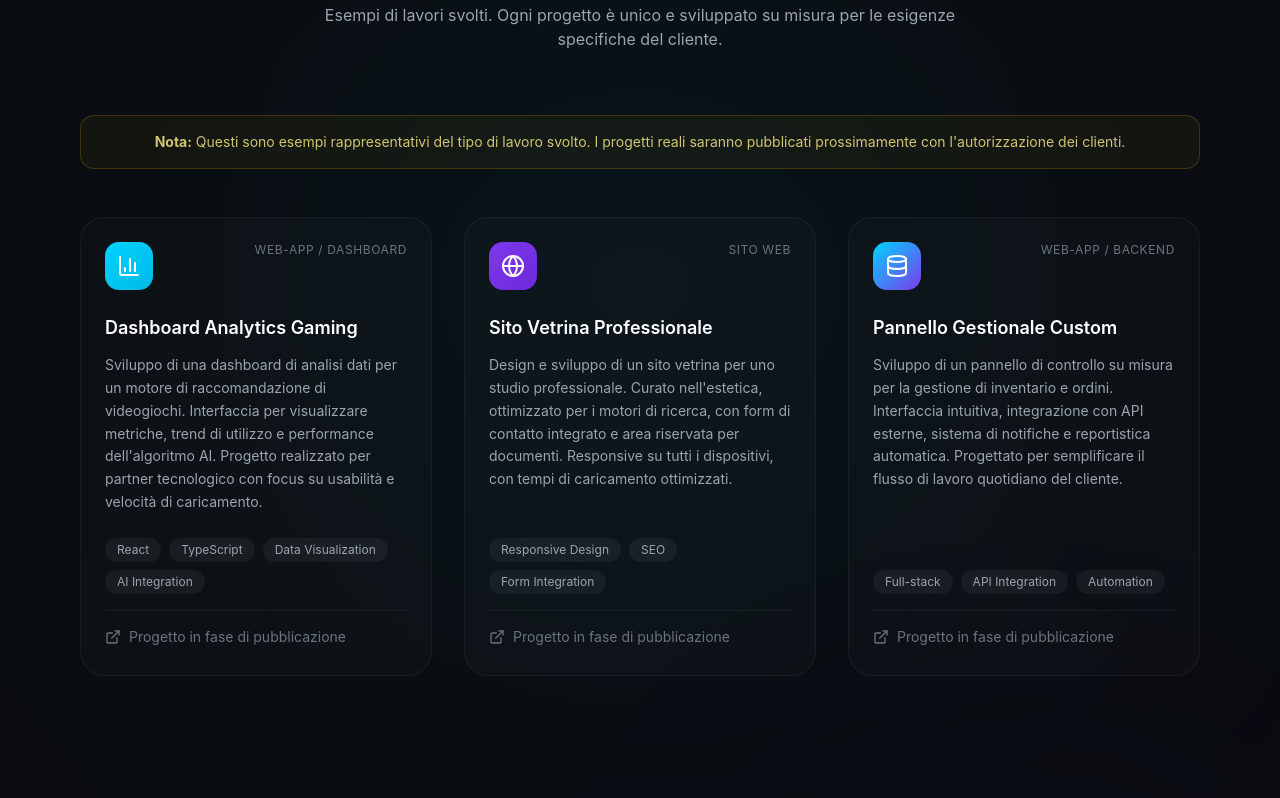
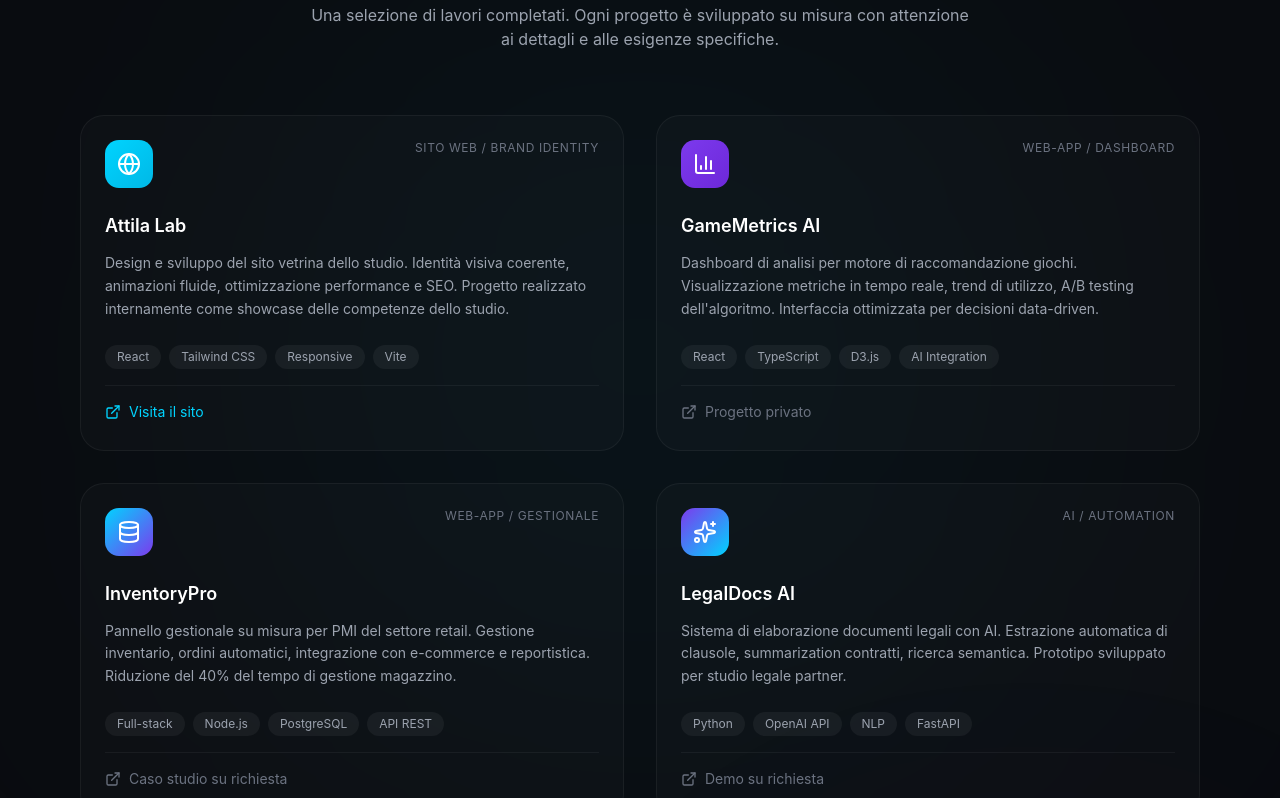
Before and after one commit to Attilalab/sito-internet-aziendale-attila-lab, a React (Vite) app in the folder app/: page / in a window 1280 px wide. Shown: the part 3780-4578 px from the top of the page. Built offline with nearby package versions, Linux system fonts and the light colour scheme.

Commit message:
Increase logo size to h-16 and update Projects section with realistic portfolio

```diff
--- a/app/src/sections/Footer.tsx
+++ b/app/src/sections/Footer.tsx
@@ -32,7 +32,7 @@ export default function Footer() {
                 <img
                   src="/logo.jpeg"
                   alt="Attila Lab"
-                  className="h-14 w-auto rounded-lg drop-shadow-[0_0_12px_rgba(34,211,238,0.4)] hover:drop-shadow-[0_0_20px_rgba(34,211,238,0.7)] transition-all duration-300 hover:scale-105"
+                  className="h-16 w-auto rounded-lg drop-shadow-[0_0_12px_rgba(34,211,238,0.4)] hover:drop-shadow-[0_0_20px_rgba(34,211,238,0.7)] transition-all duration-300 hover:scale-105"
                 />
               </div>
               <p className="text-sm text-gray-500">
--- a/app/src/sections/Header.tsx
+++ b/app/src/sections/Header.tsx
@@ -45,7 +45,7 @@ export default function Header() {
             <img
               src="/logo.jpeg"
               alt="Attila Lab"
-              className="h-14 w-auto rounded-lg drop-shadow-[0_0_12px_rgba(34,211,238,0.4)] hover:drop-shadow-[0_0_20px_rgba(34,211,238,0.7)] transition-all duration-300 hover:scale-105"
+              className="h-16 w-auto rounded-lg drop-shadow-[0_0_12px_rgba(34,211,238,0.4)] hover:drop-shadow-[0_0_20px_rgba(34,211,238,0.7)] transition-all duration-300 hover:scale-105"
             />
           </a>
 
--- a/app/src/sections/Projects.tsx
+++ b/app/src/sections/Projects.tsx
@@ -1,32 +1,49 @@
-import { ExternalLink, BarChart3, Globe, Database } from 'lucide-react';
+import { ExternalLink, BarChart3, Globe, Database, Sparkles } from 'lucide-react';
 
 const projects = [
   {
+    icon: Globe,
+    title: 'Attila Lab',
+    category: 'Sito Web / Brand Identity',
+    description:
+      'Design e sviluppo del sito vetrina dello studio. Identità visiva coerente, animazioni fluide, ottimizzazione performance e SEO. Progetto realizzato internamente come showcase delle competenze dello studio.',
+    tags: ['React', 'Tailwind CSS', 'Responsive', 'Vite'],
+    gradient: 'from-cyan-400 to-cyan-500',
+    link: 'https://www.attila-lab.com',
+    linkText: 'Visita il sito',
+  },
+  {
     icon: BarChart3,
-    title: 'Dashboard Analytics Gaming',
+    title: 'GameMetrics AI',
     category: 'Web-app / Dashboard',
     description:
-      'Sviluppo di una dashboard di analisi dati per un motore di raccomandazione di videogiochi. Interfaccia per visualizzare metriche, trend di utilizzo e performance dell\'algoritmo AI. Progetto realizzato per partner tecnologico con focus su usabilità e velocità di caricamento.',
-    tags: ['React', 'TypeScript', 'Data Visualization', 'AI Integration'],
-    gradient: 'from-cyan-400 to-cyan-500',
-  },
-  {
-    icon: Globe,
-    title: 'Sito Vetrina Professionale',
-    category: 'Sito Web',
-    description:
-      'Design e sviluppo di un sito vetrina per uno studio professionale. Curato nell\'estetica, ottimizzato per i motori di ricerca, con form di contatto integrato e area riservata per documenti. Responsive su tutti i dispositivi, con tempi di caricamento ottimizzati.',
-    tags: ['Responsive Design', 'SEO', 'Form Integration'],
+      'Dashboard di analisi per motore di raccomandazione giochi. Visualizzazione metriche in tempo reale, trend di utilizzo, A/B testing dell\'algoritmo. Interfaccia ottimizzata per decisioni data-driven.',
+    tags: ['React', 'TypeScript', 'D3.js', 'AI Integration'],
     gradient: 'from-purple-500 to-purple-600',
+    link: null,
+    linkText: 'Progetto privato',
   },
   {
     icon: Database,
-    title: 'Pannello Gestionale Custom',
-    category: 'Web-app / Backend',
+    title: 'InventoryPro',
+    category: 'Web-app / Gestionale',
     description:
-      'Sviluppo di un pannello di controllo su misura per la gestione di inventario e ordini. Interfaccia intuitiva, integrazione con API esterne, sistema di notifiche e reportistica automatica. Progettato per semplificare il flusso di lavoro quotidiano del cliente.',
-    tags: ['Full-stack', 'API Integration', 'Automation'],
+      'Pannello gestionale su misura per PMI del settore retail. Gestione inventario, ordini automatici, integrazione con e-commerce e reportistica. Riduzione del 40% del tempo di gestione magazzino.',
+    tags: ['Full-stack', 'Node.js', 'PostgreSQL', 'API REST'],
     gradient: 'from-cyan-400 to-purple-500',
+    link: null,
+    linkText: 'Caso studio su richiesta',
+  },
+  {
+    icon: Sparkles,
+    title: 'LegalDocs AI',
+    category: 'AI / Automation',
+    description:
+      'Sistema di elaborazione documenti legali con AI. Estrazione automatica di clausole, summarization contratti, ricerca semantica. Prototipo sviluppato per studio legale partner.',
+    tags: ['Python', 'OpenAI API', 'NLP', 'FastAPI'],
+    gradient: 'from-purple-500 to-cyan-400',
+    link: null,
+    linkText: 'Demo su richiesta',
   },
 ];
 
@@ -44,28 +61,20 @@ export default function Projects() {
               Portfolio
             </span>
             <h2 className="text-3xl sm:text-4xl lg:text-5xl font-semibold text-white mb-6">
-              Alcuni <span className="gradient-text">progetti</span>
+              Progetti <span className="gradient-text">realizzati</span>
             </h2>
             <p className="text-gray-400 max-w-2xl mx-auto">
-              Esempi di lavori svolti. Ogni progetto è unico e sviluppato
-              su misura per le esigenze specifiche del cliente.
-            </p>
-          </div>
-
-          {/* Notice */}
-          <div className="mb-12 p-4 rounded-xl bg-yellow-500/5 border border-yellow-500/20">
-            <p className="text-sm text-yellow-200/80 text-center">
-              <strong>Nota:</strong> Questi sono esempi rappresentativi del tipo di lavoro svolto.
-              I progetti reali saranno pubblicati prossimamente con l'autorizzazione dei clienti.
+              Una selezione di lavori completati. Ogni progetto è sviluppato
+              su misura con attenzione ai dettagli e alle esigenze specifiche.
             </p>
           </div>
 
           {/* Projects Grid */}
-          <div className="grid md:grid-cols-2 lg:grid-cols-3 gap-6 lg:gap-8">
+          <div className="grid md:grid-cols-2 gap-6 lg:gap-8">
             {projects.map((project, index) => (
               <div
                 key={index}
-                className="group relative flex flex-col p-6 rounded-3xl bg-white/[0.02] border border-white/5 hover:border-white/10 transition-all duration-300"
+                className="group relative flex flex-col p-6 rounded-3xl bg-white/[0.02] border border-white/5 hover:border-white/10 transition-all duration-300 hover:bg-white/[0.03]"
               >
                 {/* Header */}
                 <div className="flex items-start justify-between mb-6">
@@ -97,12 +106,24 @@ export default function Projects() {
                   ))}
                 </div>
 
-                {/* Link placeholder */}
+                {/* Link */}
                 <div className="pt-4 border-t border-white/5">
-                  <span className="inline-flex items-center gap-2 text-sm text-gray-500">
-                    <ExternalLink className="w-4 h-4" />
-                    Progetto in fase di pubblicazione
-                  </span>
+                  {project.link ? (
+                    <a
+                      href={project.link}
+                      target="_blank"
+                      rel="noopener noreferrer"
+                      className="inline-flex items-center gap-2 text-sm text-cyan-400 hover:text-cyan-300 transition-colors"
+                    >
+                      <ExternalLink className="w-4 h-4" />
+                      {project.linkText}
+                    </a>
+                  ) : (
+                    <span className="inline-flex items-center gap-2 text-sm text-gray-500">
+                      <ExternalLink className="w-4 h-4" />
+                      {project.linkText}
+                    </span>
+                  )}
                 </div>
               </div>
             ))}
```
